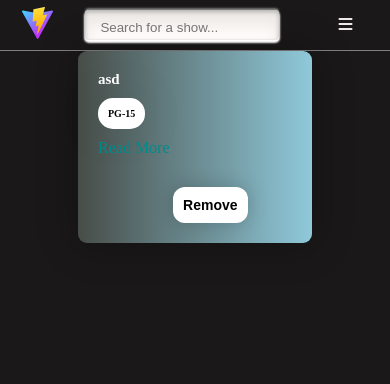
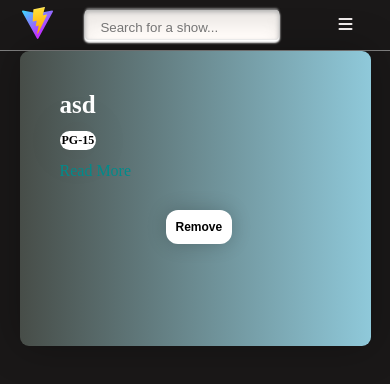
Before and after one commit to PatakiG2000/ShowShelf, a React (Vite) app: page /toplist in a window 390 px wide. Shown: the top 384 px of the page. Built offline with nearby package versions, Linux system fonts and the light colour scheme.

Commit message:
Responsive styling
Responsive styling

```diff
--- a/src/Components/Cards/homepage/RecommendedCard.tsx
+++ b/src/Components/Cards/homepage/RecommendedCard.tsx
@@ -1,4 +1,5 @@
 import * as React from "react";
+import { Link } from "react-router-dom";
 
 export interface IRecommendedCardProps {}
 
@@ -6,15 +7,22 @@ export default function RecommendedCard(props: IRecommendedCardProps) {
   return (
     <div className="recommended-foryou">
       <div className="recommendation-available-container">
-        <p>Available on: </p>
+        <p>Available on: Netflix </p>
       </div>
       <div className="recommendation-title-container">
-        <h1 className="recommendation-title">OPPENHEIMER</h1>
+        <h1 className="recommendation-title">BRIDGERTON</h1>
       </div>
-      <div>
+      <div className="recommend-btn-container">
         <button className="recommend-btn">Track the show</button>
         <button className="recommend-btn">Add to watchlist</button>
         <button className="recommend-btn">Rate the show</button>
+        <Link
+          to={"https://www.netflix.com/browse?jbv=80232398"}
+          target="_blank"
+          className="recommend-btn"
+        >
+          Watch
+        </Link>
       </div>
     </div>
   );
--- a/src/Components/Cards/homepage/UpcomingEpisodeCard.tsx
+++ b/src/Components/Cards/homepage/UpcomingEpisodeCard.tsx
@@ -42,6 +42,7 @@ export default function UpcomingEpisodeCard(props: IUpcomingEpisodeCardProps) {
       <div className="upcoming-episode-card-content">
         <p className="continue-title">
           {randomItem.title && "Continue watching:"}
+          <br />
           {randomItem.title
             ? randomItem.title
             : "There is no item on your tracklist! Add one now"}
@@ -49,6 +50,7 @@ export default function UpcomingEpisodeCard(props: IUpcomingEpisodeCardProps) {
 
         <p className="continue-episode">
           {nextEpisode?.name && "Your upcoming episode is: "}
+          <br></br>
           {randomItem?.title
             ? nextEpisode?.name
             : "You finished, you may add it to your toplist now!"}
--- a/src/index.css
+++ b/src/index.css
@@ -68,7 +68,7 @@ html {
 .home {
   display: grid;
   grid-template-columns: 1fr 4fr;
-  height: 100vh;
+  max-height: 100vh;
 }
 
 .home-leftside {
@@ -77,10 +77,42 @@ html {
   flex-direction: column;
   padding: 2em;
   gap: 2em;
-  max-height: 100vh;
+  max-height: 94vh;
   overflow-y: scroll;
   overflow-x: hidden;
   width: 100%;
+}
+
+/* Chrome, Safari */
+.home-leftside::-webkit-scrollbar {
+  width: 8px;
+}
+
+.home-leftside::-webkit-scrollbar-track {
+  background-color: #222;
+}
+
+.home-leftside::-webkit-scrollbar-thumb {
+  background-color: #888;
+}
+
+/* Firefox */
+.home-leftside {
+  scrollbar-width: thin;
+  scrollbar-color: #888 #222;
+}
+
+/* Edge,Internet Explorer */
+.home-leftside::-ms-scrollbar {
+  width: 8px;
+}
+
+.home-leftside::-ms-scrollbar-track {
+  background-color: #222;
+}
+
+.home-leftside::-ms-scrollbar-thumb {
+  background-color: #888;
 }
 
 .newsfeed-card {
@@ -136,14 +168,14 @@ html {
   width: 15px;
   right: 15px;
   top: 15px;
-  z-index: 99;
+  z-index: 2;
   filter: invert(100%);
 }
 
 .home-rightside {
   display: flex;
   flex-direction: column;
-  height: 100%;
+  max-height: 90vh;
   width: 100%;
   color: white;
   align-items: center;
@@ -229,6 +261,11 @@ html {
   width: 600px;
 }
 
+.recommend-btn-container {
+  display: flex;
+  gap: 1em;
+}
+
 .continue-btn,
 .recommend-btn,
 .upcoming-btn {
@@ -241,6 +278,7 @@ html {
   background-color: #000;
   color: white;
   display: inline-block;
+  text-align: center;
 }
 
 .continue-btn:hover,
@@ -265,19 +303,22 @@ html {
   width: 100%;
   height: 100%;
   filter: blur(1px);
-  opacity: 70%;
+  opacity: 50%;
   border-radius: 10px;
 }
 
 .upcoming-episode-card-content {
   position: absolute;
-  padding: 1em;
+  padding: 0.2em;
   max-width: 400px;
   display: flex;
+  flex-direction: column;
 }
 
 .continue-title {
-  font-size: 2.5em;
+  font-size: 2em;
+  padding: 0;
+  margin: 0;
 }
 
 .continue-episode {
@@ -287,14 +328,14 @@ html {
 .recommended-foryou {
   color: white;
   background-color: green;
-  background-image: url(https://m.blog.hu/dv/dvdnews/image/oppenheimer_maxresdefault.png);
+  background-image: url(https://occ-0-1722-1567.1.nflxso.net/dnm/api/v6/E8vDc_W8CLv7-yMQu8KMEC7Rrr8/AAAABZVqj8OEDSEEmdFxb3DR-yz-dZBDb172MAwsxY0RRtM9eH4USBA-StcCyWmToRq7spDo2egjo5BYgMs2cbAnSSwfXw8eNEynURoF.jpg?r=dbe);
   background-size: 100%;
   border-radius: 5px;
   width: 90%;
   padding: 4em;
   display: grid;
   grid-template-columns: 1fr 1fr;
-  background-position: center;
+  background-position: top;
   margin-bottom: 1em;
 
   transition: background-size 0.5s ease-in;
@@ -368,7 +409,7 @@ html {
 .card {
   color: #fff;
   max-width: 60%;
-  max-height: 300px;
+  max-height: 295px;
   margin: 0 auto;
   margin-bottom: 1em;
 
@@ -416,11 +457,9 @@ html {
 
 .card_cat {
   width: 100%;
-  display: -webkit-box;
-  display: -ms-flexbox;
+
   display: flex;
-  -webkit-box-pack: justify;
-  -ms-flex-pack: justify;
+  align-items: center;
   justify-content: space-between;
 }
 
@@ -581,7 +620,7 @@ input[type="range"] {
 .watchlist {
   display: flex;
   flex-direction: column;
-  width: 70%;
+  width: 100%;
   margin: 0 auto;
 }
 
@@ -645,7 +684,7 @@ input[type="range"] {
   }
 
   .upcoming-episode-card-content {
-    max-width: 90%;
+    max-width: 70%;
     display: flex;
     align-items: center;
     justify-content: space-around;
@@ -672,14 +711,49 @@ input[type="range"] {
   }
 }
 
-@media screen and (max-width: 680px) {
+@media screen and (max-width: 1200px) {
+  .card {
+    max-width: 60%;
+  }
+
+  .card_left {
+    max-width: 80%;
+  }
+
+  .card_datails {
+    padding: 10px;
+  }
+
   .card_datails h1 {
-    font-size: 15px;
+    font-size: 25px;
   }
 
   .btn {
-    font-size: 14px;
+    font-size: 12px;
   }
+
+  .PG,
+  .genre {
+    font-size: 12px;
+    padding: 4px;
+  }
+}
+
+@media screen and (max-width: 850px) {
+  .card {
+    max-width: 90%;
+  }
+}
+
+@media screen and (max-width: 680px) {
+  .card_right {
+    height: 300px;
+  }
+
+  .card_datails {
+    padding: 40px;
+  }
+
   .disc {
     font-size: 12px;
   }
@@ -692,7 +766,8 @@ input[type="range"] {
   .year,
   .genre,
   .time {
-    font-size: 10px;
+    font-size: 12px;
+    padding: 2px;
   }
 
   .burger {
@@ -702,6 +777,32 @@ input[type="range"] {
   }
 }
 
+@media screen and (max-width: 660px) {
+  .card_right img {
+    max-height: 250px;
+  }
+}
+
+@media screen and (max-width: 550px) {
+  .card_right {
+    height: 300px;
+  }
+  .card_right img {
+    max-height: 100%;
+    overflow: hidden;
+  }
+}
+
+@media screen and (max-width: 420px) {
+  .continue-title {
+    font-size: 1.4em;
+  }
+
+  .continue-episode {
+    font-size: 1em;
+  }
+}
+
 .accordion {
   width: 100%;
   margin: 0 auto;
```
